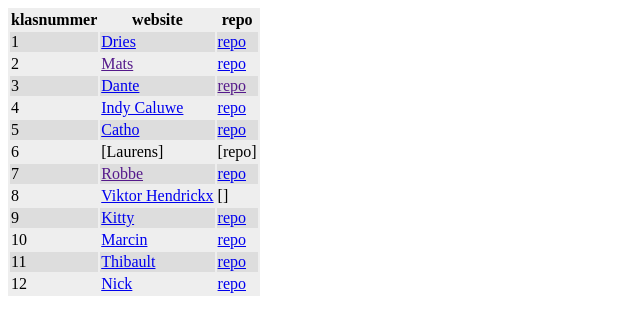
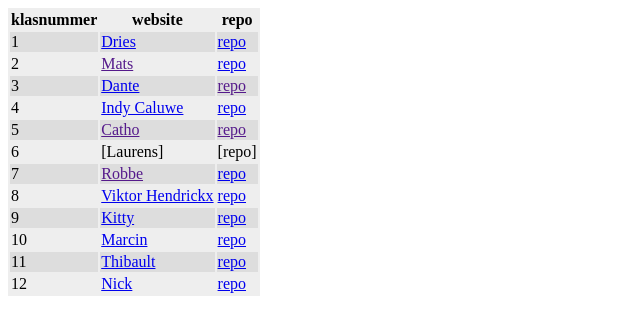
Before and after one commit to vbrh-immalle/vbrh-immalle.github.io, a Jekyll site: the page built from GIPWebsites2018-2019/index.md, in a window 1280 px wide. Shown: the top 313 px of the page, without its empty margins (0-640 px from the left). Built offline with Jekyll 4.4.1, drawn with Linux system fonts in a browser that asks for light colours; some web fonts are replaced.

Commit message:
Link toegevoegd

```diff
--- a/GIPWebsites2018-2019/index.md
+++ b/GIPWebsites2018-2019/index.md
@@ -9,10 +9,10 @@ title: GIP Websites 2018-2019
 | 2 | [Mats]() | [repo](https://github.com/MatsB-immalle/GipSite) |
 | 3 | [Dante](http://DanteB-immalle.github.io/) | [repo]() |
 | 4 | [Indy Caluwe](https://github.com/indyc-immalle) |[repo](https://github.com/indyc-immalle/indyc-immalle.github.io)|
-| 5 | [Catho](https://github.com/cathoDr-immalle/vbrh-immalle.github.io) | [repo](https://github.com/cathoDr-immalle/GipSite) |
+| 5 | [Catho]() | [repo]() |
 | 6 | [Laurens] | [repo] |
 | 7 | [Robbe]() | [repo](https://github.com/RobbeG-immalle/Website2.0) |
-| 8 | [Viktor Hendrickx](https://github.com/ViktorH-immalle) | [] |
+| 8 | [Viktor Hendrickx](https://github.com/ViktorH-immalle) |[repo](https://viktorh-immalle.github.io/GipWebsite/) |
 | 9 | [Kitty](https://gip-site.firebaseapp.com/) | [repo](https://github.com/KittyJ-Immalle/GIPSite) |
 | 10 | [Marcin](http://MarcinK-immalle.github.io/) | [repo](https://marcink-immalle.github.io/GIP_Site/) |
 | 11 | [Thibault](https://thibaultp-immalle.github.io/GIPTRY_bootstrap/) | [repo](https://github.com/ThibaultP-immalle/GIPTRY_bootstrap) |
```
